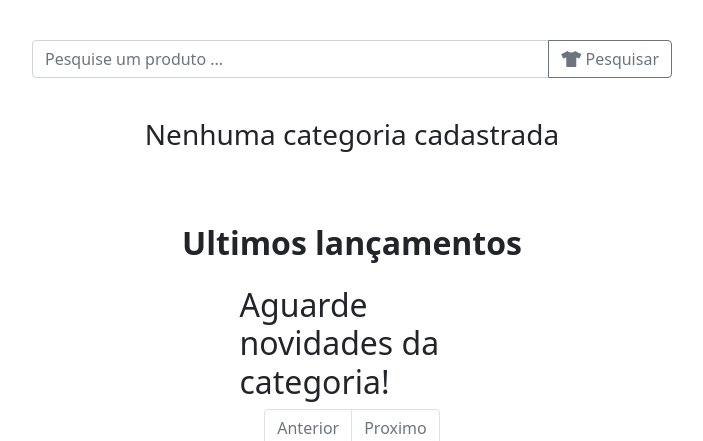
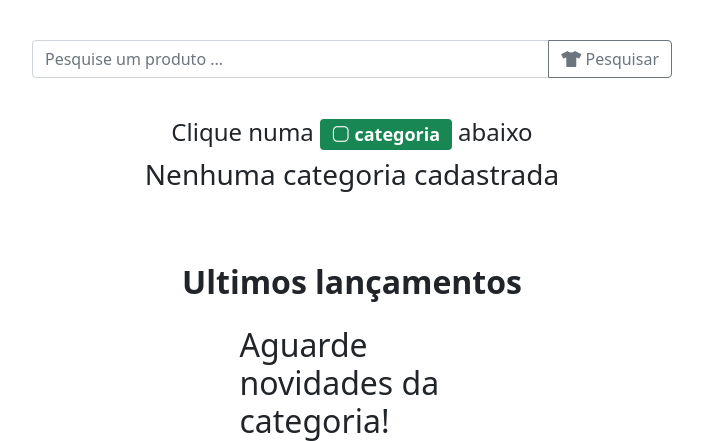
Before and after one commit to leonardocintra/likeestampa.com.br, a Django app: page / in a window 1280 px wide. Shown: the part 1016-1457 px from the top of the page, without its empty margins (288-991 px from the left). Run offline with Django 3.2, Linux system fonts and the light colour scheme; data that the repository does not hold is empty; parts of the project's set-up code (start-up, migrations or seed data) failed here and were passed over; some libraries are stand-ins or nearby versions.

Commit message:
add #53 on site

```diff
--- a/templates/includes/_categorias.html
+++ b/templates/includes/_categorias.html
@@ -1,5 +1,7 @@
 <div class="card-body">
     <div class="text-center">
+        <h4>Clique numa <span class="badge bg-success"><i class="bi bi-app"></i> categoria</span> abaixo</h4>
+
         {% for categoria in subcategorias %}
         <a href="{% url 'catalogo:lista_por_subcategoria' categoria.slug %}" class="btn btn-light btn-sm">
             <i class="fas fa-{{ categoria.icone_fontawesome }}"></i> {{ categoria.nome }}
```
